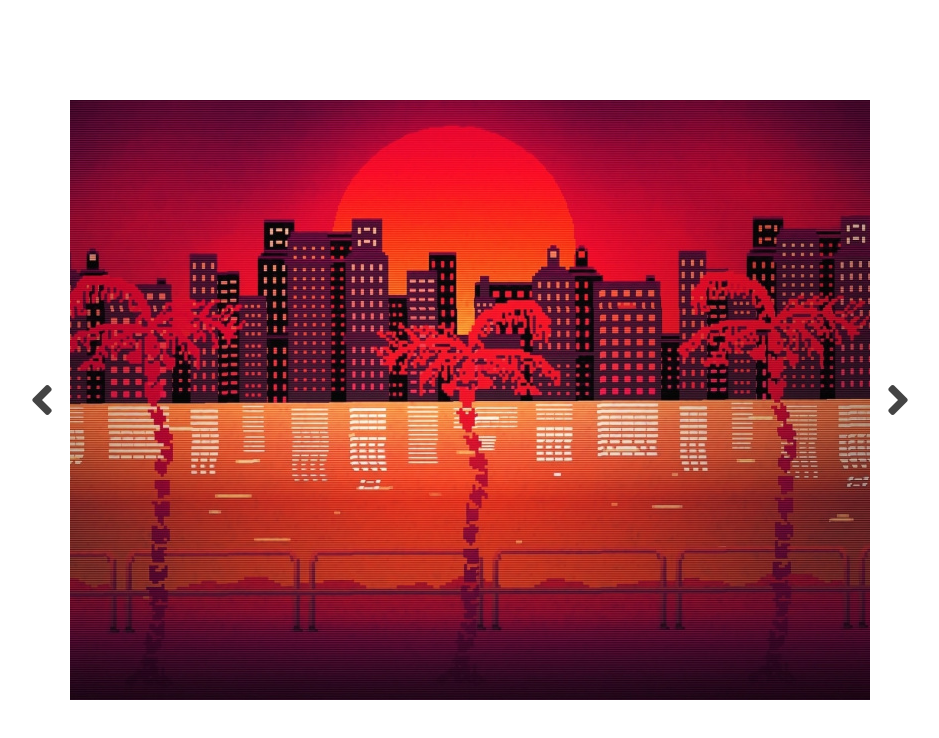
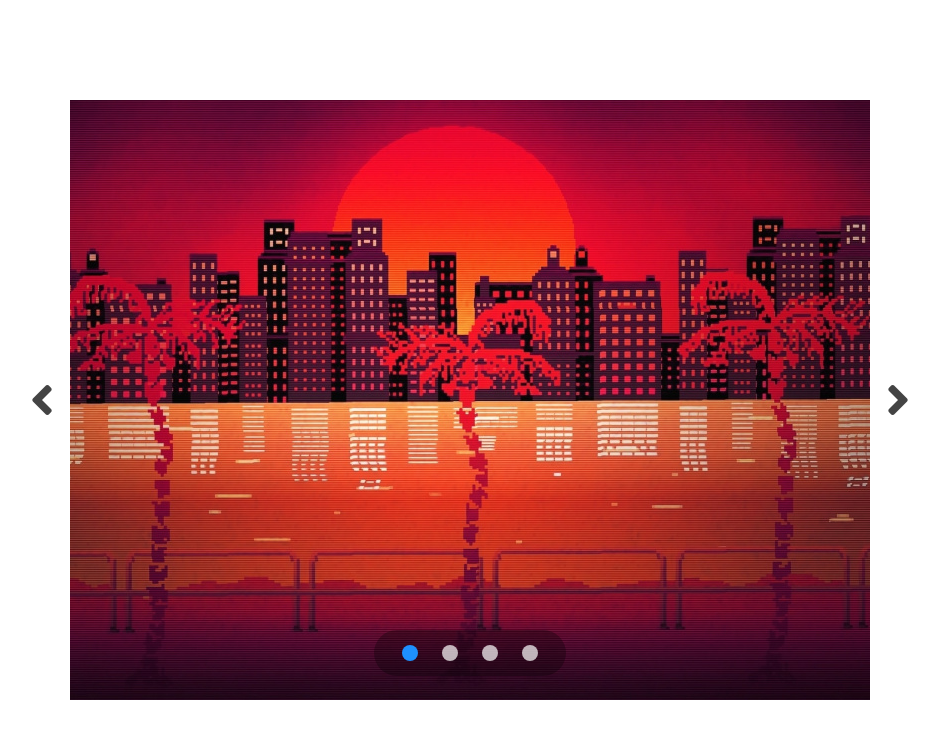
Before and after one commit to luigi-smilzo/js-jq-carousel, a plain HTML site: page index.html in a window 1280 px wide. Shown: the whole page, without its empty margins (170-1109 px from the left). Drawn offline with nearby package versions, Linux system fonts and the light colour scheme.

Commit message:
Dot navigation HTML + CSS

```diff
--- a/css/main.css
+++ b/css/main.css
@@ -11,9 +11,6 @@
     align-items: center;
 }
 
-.img-container {
-    flex-basis: 800px;
-}
 
 .arrow {
     margin: 0 16px;
@@ -24,6 +21,11 @@
     font-size: 48px;
 }
 
+.img-container {
+    flex-basis: 800px;
+    position: relative;
+}
+
 .img-container img {
     display: none;
 }
@@ -31,3 +33,29 @@
 .img-container img.active {
     display: block;
 }
+
+.dots-nav {
+    display: flex;
+    justify-content: center;
+    align-items: center;
+    position: absolute;
+    bottom: 24px;
+    left: 50%;
+    transform: translateX(-50%);
+    height: 46px;
+    background: rgba(0, 0, 0, .3);
+    border-radius: 50px;
+    padding: 0 16px;
+}
+
+.dot {
+    height: 16px;
+    width: 16px;
+    border-radius: 50%;
+    background: rgba(255, 255, 255, .7);
+    margin: 0 12px;
+}
+
+.dot.active {
+    background: dodgerblue;
+}
--- a/index.html
+++ b/index.html
@@ -22,6 +22,12 @@
             <img src="img/img-2.jpg" alt="Retrowave" class="">
             <img src="img/img-3.jpg" alt="Retrowave" class="">
             <img src="img/img-4.jpg" alt="Retrowave" class="last">
+            <div class="dots-nav">
+                <div class="dot active"></div>
+                <div class="dot"></div>
+                <div class="dot"></div>
+                <div class="dot"></div>
+            </div>
         </div>
         <div class="arrow">
             <a href="#" class="arrow-right">
```
